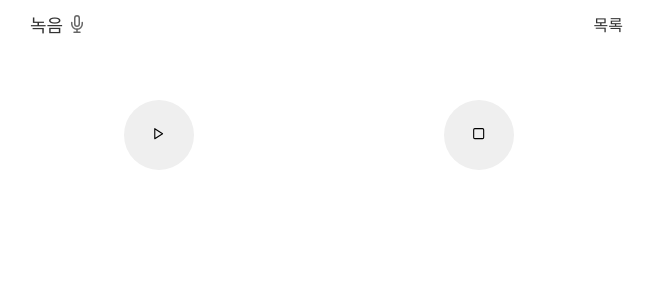
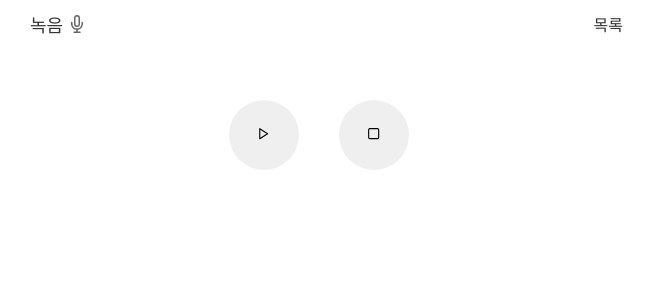
Before and after one commit to cratuss/pre-onboarding-5team-1st, a React (Vite) app: page / in a window 1280 px wide. Shown: the top 300 px of the page, without its empty margins (321-973 px from the left). Built offline with nearby package versions, Linux system fonts and the light colour scheme.

Commit message:
Add: 녹음 중지하기 기능 구현

```diff
--- a/src/pages/Record.jsx
+++ b/src/pages/Record.jsx
@@ -19,13 +19,12 @@ const Record = () => {
     function makeSound(stream) {
       const source = audioCtx.createMediaStreamSource(stream);
       setSource(source);
-
       source.connect(analyser);
       analyser.connect(audioCtx.destination);
     }
 
     navigator.mediaDevices.getUserMedia({ audio: true }).then(stream => {
-      const mediaRecorder = newMediaRecorder(stream);
+      const mediaRecorder = new MediaRecorder(stream);
       mediaRecorder.start();
       setStream(stream);
       setMedia(mediaRecorder);
@@ -36,12 +35,36 @@ const Record = () => {
     });
   };
 
+  const offRecAudio = () => {
+    media.ondataavailable = function (e) {
+      setAudioUrl(e.data);
+      setOnRec(true);
+    };
+
+    stream.getAudioTracks().forEach(function (track) {
+      track.stop();
+    });
+
+    media.stop();
+
+    analyser.disconnect();
+    source.disconnect();
+  };
+
+  const onSubmitAudioFile = useCallback(() => {
+    if (audioUrl) {
+      console.log(URL.createObjectURL(audioUrl));
+    }
+    const sound = new File([audioUrl], 'audiofile', { lastModified: new Date().getTime(), type: 'audio' });
+    console.log(sound);
+  }, [audioUrl]);
+
   return (
     <RecordBlock>
-      <button onClick={onRecAudio}>
+      <button onClick={onRec ? onRecAudio : offRecAudio}>
         <FiPlay />
       </button>
-      <button>
+      <button onClick={onSubmitAudioFile}>
         <FiSquare />
       </button>
     </RecordBlock>
@@ -50,7 +73,8 @@ const Record = () => {
 
 const RecordBlock = styled.div`
   display: flex;
-  justify-content: space-around;
+  /* justify-content: space-around; */
+  justify-content: center;
   position: fixed;
   width: 100%;
   max-width: 640px;
@@ -59,6 +83,7 @@ const RecordBlock = styled.div`
   button {
     width: 70px;
     height: 70px;
+    margin: auto 20px;
     border-radius: 100%;
     border: transparent;
   }
```
